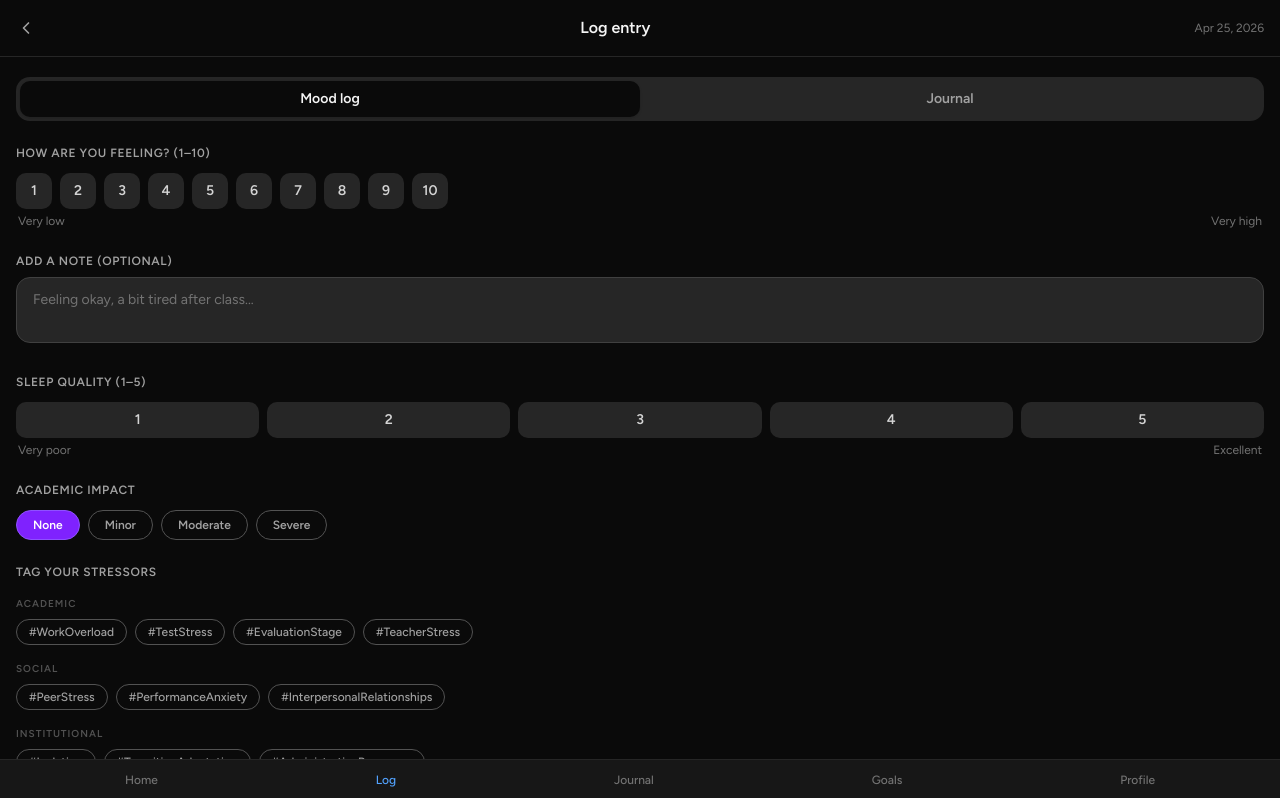
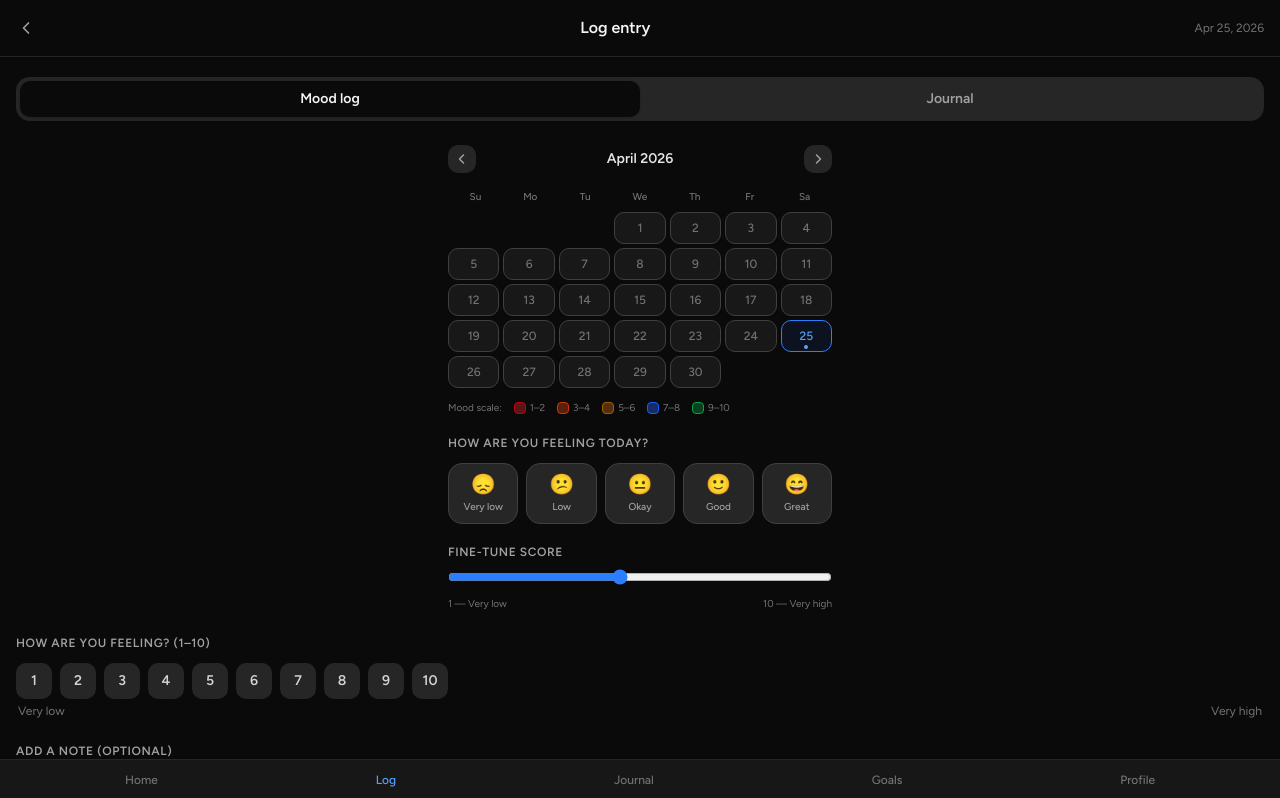
Before and after one commit to acesoo/smhwt, a Next.js app: page /log in a window 1280 px wide. Shown: the top 798 px of the page. Built offline with nearby package versions, Linux system fonts and the light colour scheme.

Commit message:
S3-UX-02 fix: Bottom Nav Bar, Mood Input Widget

```diff
--- a/src/app/log/page.tsx
+++ b/src/app/log/page.tsx
@@ -3,6 +3,7 @@
 import { useState } from "react";
 import { MoodLogForm } from "@/components/mood-log-form";
 import { JournalEntryForm } from "@/components/journal-entry-form";
+import { MoodInputWidget } from "@/components/MoodInputWidget";
 import { ChevronLeft } from "lucide-react";
 import Link from "next/link";
 
@@ -27,6 +28,7 @@ function formatDate(date: Date): string {
  */
 export default function LogPage() {
   const [activeTab, setActiveTab] = useState<"mood" | "journal">("mood");
+  const [moodScore, setMoodScore] = useState<number | null>(null);
   const today = formatDate(new Date());
 
   return (
@@ -50,8 +52,7 @@ export default function LogPage() {
           onClick={() => setActiveTab("mood")}
           className={`
             flex-1 py-2 rounded-lg text-sm font-semibold transition-all duration-150
-            ${
-              activeTab === "mood"
+            ${activeTab === "mood"
               ? "bg-neutral-950 text-neutral-100 shadow"
               : "text-neutral-400 hover:text-neutral-200"
             }
@@ -63,8 +64,7 @@ export default function LogPage() {
           onClick={() => setActiveTab("journal")}
           className={`
             flex-1 py-2 rounded-lg text-sm font-semibold transition-all duration-150
-            ${
-              activeTab === "journal"
+            ${activeTab === "journal"
               ? "bg-neutral-950 text-neutral-100 shadow"
               : "text-neutral-400 hover:text-neutral-200"
             }
@@ -75,8 +75,18 @@ export default function LogPage() {
       </div>
 
       {/* ── Form Area ── */}
-      <main className="px-4 pb-32">
-        {activeTab === "mood" ? <MoodLogForm /> : <JournalEntryForm />}
+      <main className="px-4 pb-32 space-y-6">
+        {activeTab === "mood" ? (
+          <>
+            <MoodInputWidget
+              selectedScore={moodScore}
+              onMoodSelect={(score) => setMoodScore(score)}
+            />
+            <MoodLogForm />
+          </>
+        ) : (
+          <JournalEntryForm />
+        )}
       </main>
 
       {/* ── Bottom Nav ── */}
@@ -97,8 +107,7 @@ export default function LogPage() {
             href={href}
             className={`
               text-xs font-medium transition-colors
-              ${
-                href === "/log"
+              ${href === "/log"
                 ? "text-blue-400"
                 : "text-neutral-500 hover:text-neutral-300"
               }
--- a/src/components/BottomNav.tsx
+++ b/src/components/BottomNav.tsx
@@ -57,7 +57,7 @@ const navItems: NavItem[] = [
   },
   {
     href: "/log",
-    label: "Log",
+    label: "Mood Log",
     ariaLabel: "Go to mood log entry",
     icon: (active) => (
       <svg
@@ -142,9 +142,9 @@ const navItems: NavItem[] = [
     ),
   },
   {
-    href: "/resources",
-    label: "Resources",
-    ariaLabel: "Browse mental health resources",
+    href: "/search",
+    label: "Search",
+    ariaLabel: "Search and retrieve past entries",
     icon: (active) => (
       <svg
         width="22"
@@ -154,21 +154,15 @@ const navItems: NavItem[] = [
         aria-hidden="true"
         xmlns="http://www.w3.org/2000/svg"
       >
-        <rect
-          x="4" y="3" width="9" height="12" rx="2"
+        <circle
+          cx="9.5" cy="9.5" r="5.5"
           stroke="currentColor"
           strokeWidth={active ? "1.8" : "1.4"}
           fill={active ? "currentColor" : "none"}
           fillOpacity={active ? "0.12" : "0"}
         />
         <path
-          d="M7 7h3M7 10h3"
-          stroke="currentColor"
-          strokeWidth={active ? "1.8" : "1.4"}
-          strokeLinecap="round"
-        />
-        <path
-          d="M13 7h2a2 2 0 0 1 2 2v7a2 2 0 0 1-2 2H9a2 2 0 0 1-2-2v-1"
+          d="M13.5 13.5L18 18"
           stroke="currentColor"
           strokeWidth={active ? "1.8" : "1.4"}
           strokeLinecap="round"
@@ -202,7 +196,9 @@ export default function BottomNav() {
       >
         {navItems.map(({ href, label, ariaLabel, icon }) => {
           const isActive =
-            href === "/" ? pathname === "/" : pathname.startsWith(href);
+            href === "/dashboard"
+              ? pathname === "/dashboard"
+              : pathname.startsWith(href);
 
           return (
             <li key={href} role="listitem" className="flex-1">
--- a/src/components/MoodInputWidget.tsx
+++ b/src/components/MoodInputWidget.tsx
@@ -125,7 +125,8 @@ export function MoodInputWidget({
   const currentMood = selectedScore ? getMoodEmoji(selectedScore) : null;
 
   return (
-    <div className="space-y-5">
+    <div className="w-full flex justify-center">
+      <div className="w-full max-w-sm space-y-5">
 
         {/* ── Calendar ── */}
         <section>
@@ -291,5 +292,6 @@ export function MoodInputWidget({
         </section>
 
       </div>
+    </div>
   );
 }
```
Lines whose indentation alone changed are shown as unchanged.
